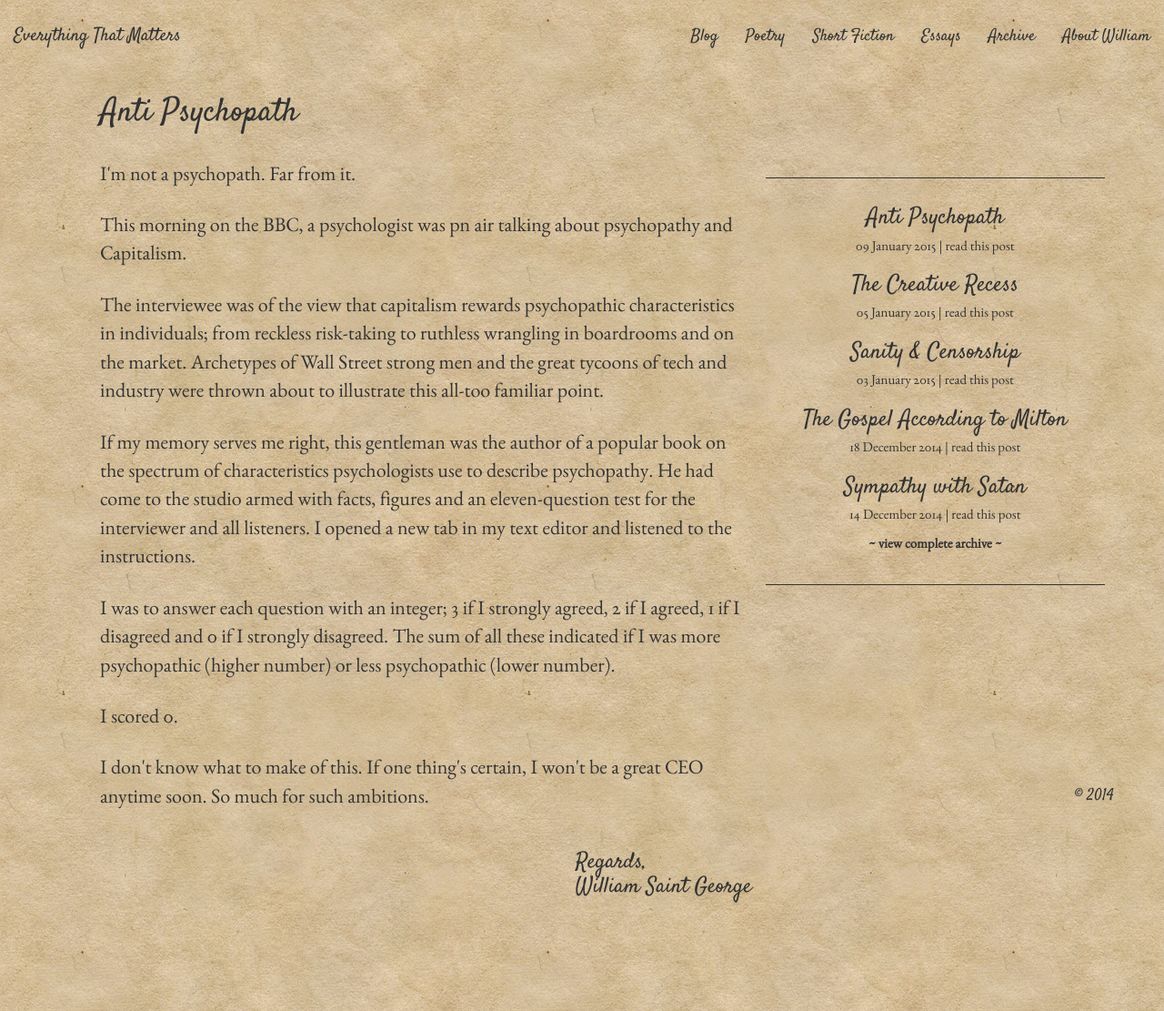
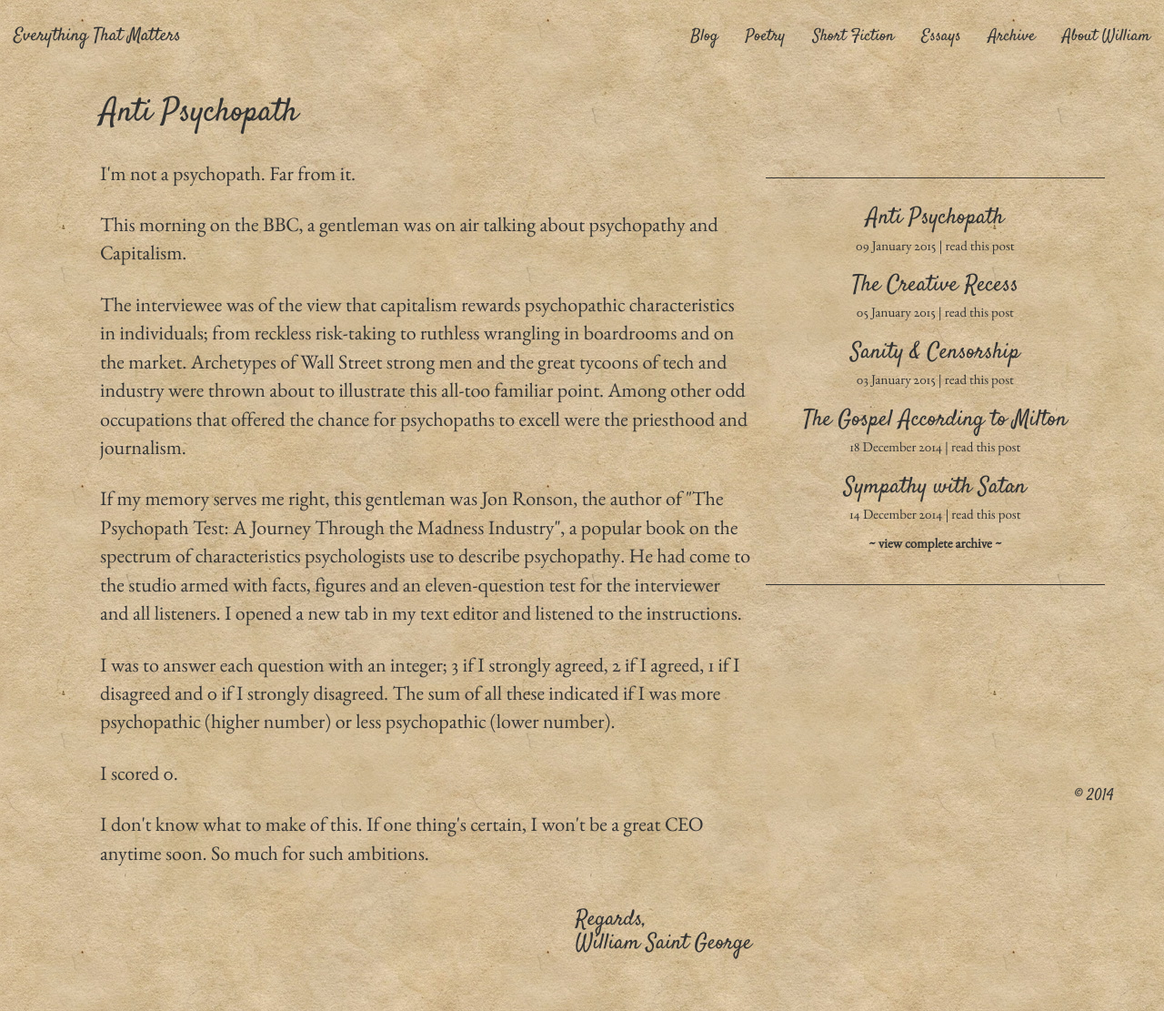
Before and after one commit to jessejohnson/wsgeorge, a Jekyll site: the page built from _posts/2015-01-09-anti-psychopath.html, in a window 1280 px wide. Shown: the whole page at 91% size. Built offline with Jekyll 4.4.1, drawn with Linux system fonts in a browser that asks for light colours; nearby versions of some CDN libraries; comment, search, counter and statistics services are not loaded.

Commit message:
edit anti psychopath

```diff
--- a/_posts/2015-01-09-anti-psychopath.html
+++ b/_posts/2015-01-09-anti-psychopath.html
@@ -12,15 +12,15 @@
 </p>
 
 <p class="content-text">
-	This morning on the BBC, a psychologist was pn air talking about psychopathy and Capitalism.
+	This morning on the BBC, a gentleman was on air talking about psychopathy and Capitalism.
 </p>
 
 <p class="content-text">
-	The interviewee was of the view that capitalism rewards psychopathic characteristics in individuals; from reckless risk-taking to ruthless wrangling in boardrooms and on the market. Archetypes of Wall Street strong men and the great tycoons of tech and industry were thrown about to illustrate this all-too familiar point.
+	The interviewee was of the view that capitalism rewards psychopathic characteristics in individuals; from reckless risk-taking to ruthless wrangling in boardrooms and on the market. Archetypes of Wall Street strong men and the great tycoons of tech and industry were thrown about to illustrate this all-too familiar point. Among other odd occupations that offered the chance for psychopaths to excell were the priesthood and journalism.
 </p>
 
 <p class="content-text">
-	If my memory serves me right, this gentleman was the author of a popular book on the spectrum of characteristics psychologists use to describe psychopathy. He had come to the studio armed with facts, figures and an eleven-question test for the interviewer and all listeners. I opened a new tab in my text editor and listened to the instructions.
+	If my memory serves me right, this gentleman was Jon Ronson, the author of "The Psychopath Test: A Journey Through the Madness Industry", a popular book on the spectrum of characteristics psychologists use to describe psychopathy. He had come to the studio armed with facts, figures and an eleven-question test for the interviewer and all listeners. I opened a new tab in my text editor and listened to the instructions.
 </p>
 
 <p class="content-text">
```
